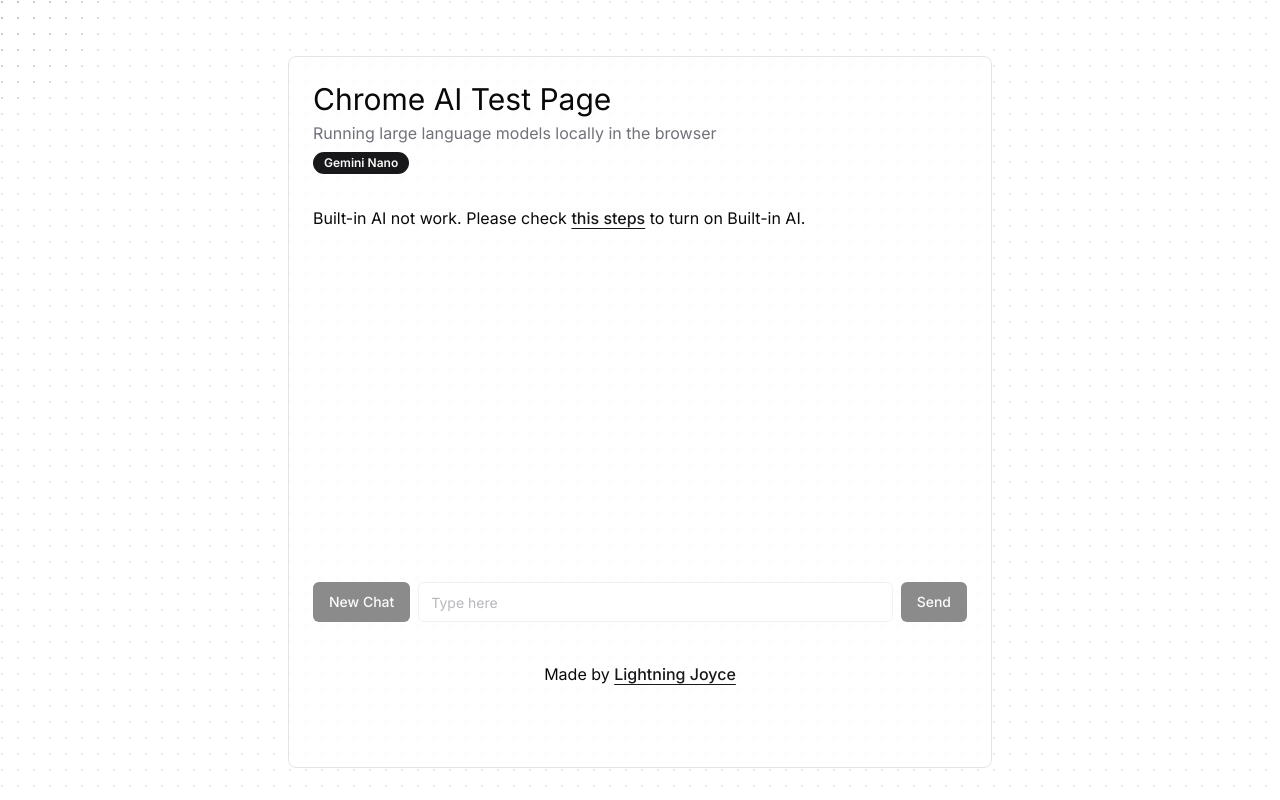
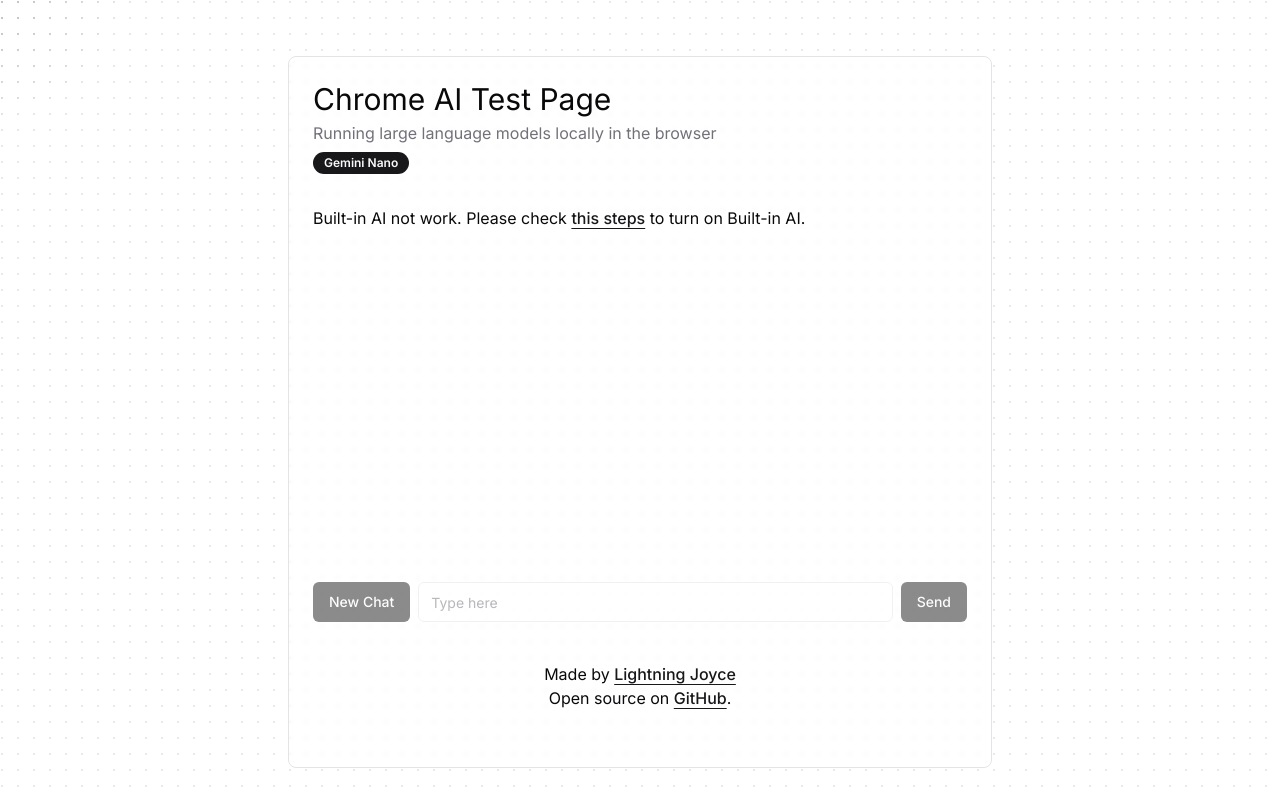
Before and after one commit to lightning-joyce/chromeai, a Next.js app: page / in a window 1280 px wide. Built offline with nearby package versions, Linux system fonts and the light colour scheme.

Commit message:
feat: add github url

```diff
--- a/src/components/chatbox.tsx
+++ b/src/components/chatbox.tsx
@@ -165,6 +165,17 @@
               Lightning Joyce
             </a>
           </p>
+          <p className='text-center'>
+            Open source on{" "}
+            <a
+              href='https://github.com/lightning-joyce/chromeai'
+              target='_blank'
+              className='font-medium text-primary underline underline-offset-4'
+            >
+              GitHub
+            </a>
+            .
+          </p>
         </div>
       </div>
     </>
```
